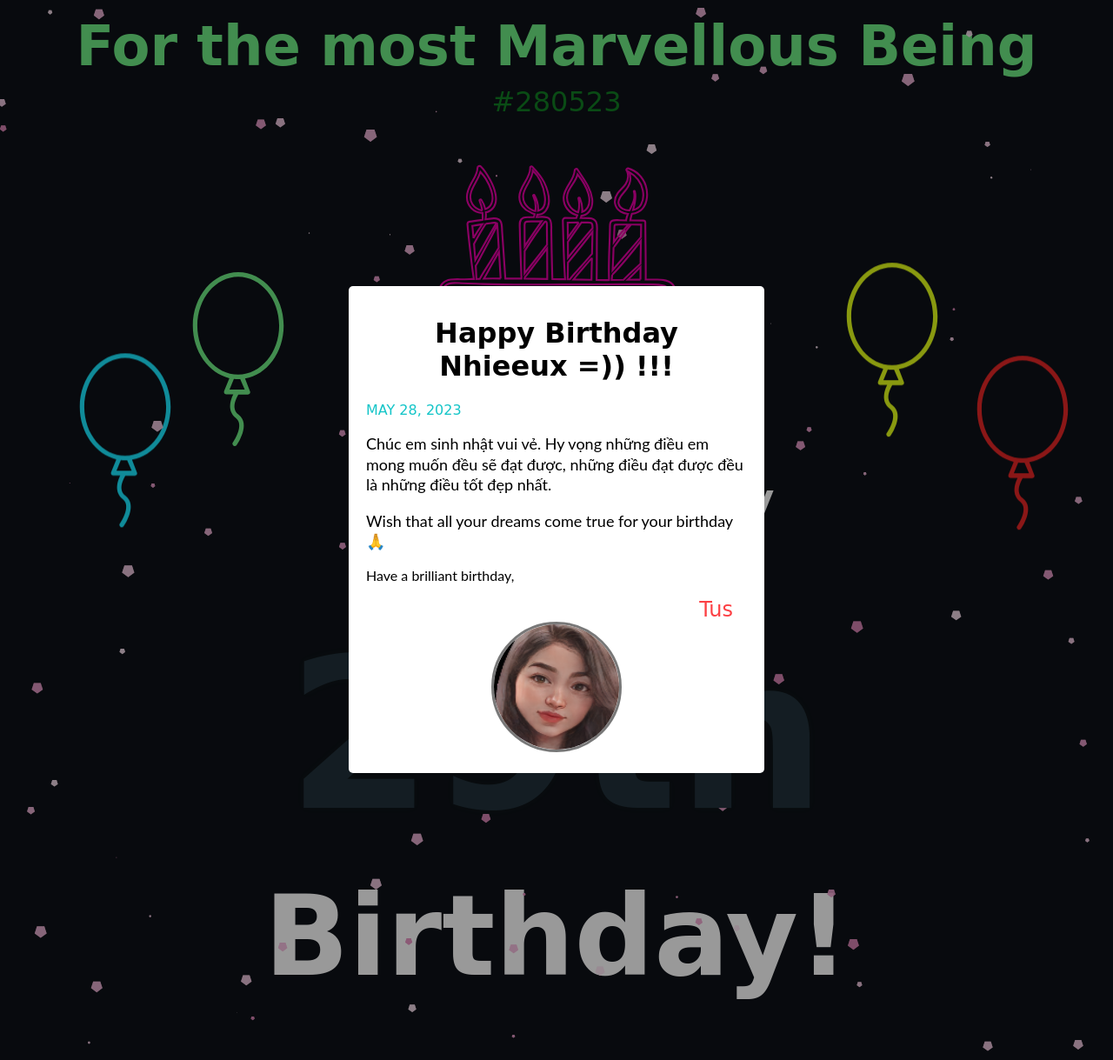
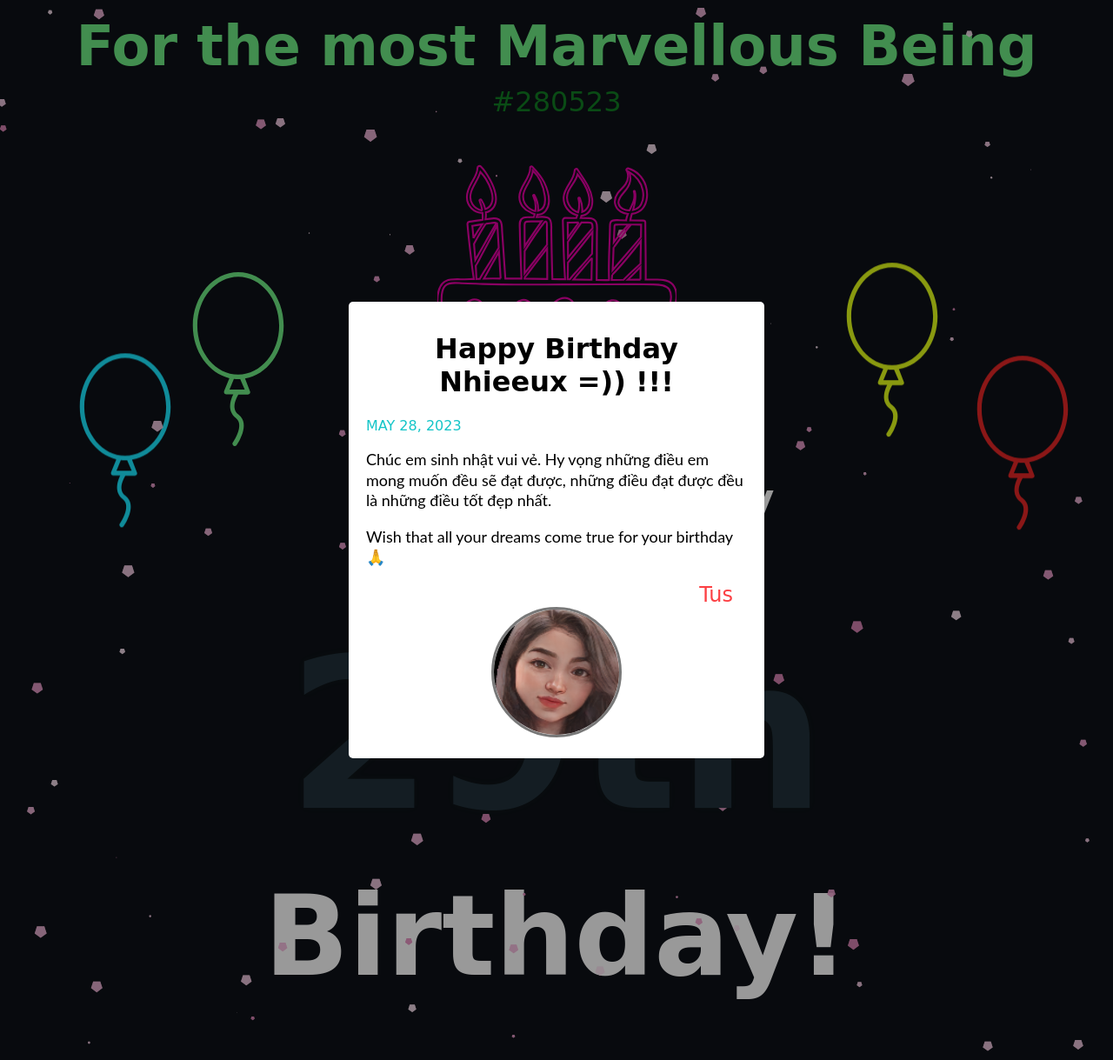
Before and after one commit to hodongtu/flask-heroku, a Flask app: page /hpbd in a window 1280 px wide. Shown: the whole page at 87% size. Run offline with Flask 3, Linux system fonts and the light colour scheme; some web fonts are replaced.

Commit message:
Update hpbd.html

```diff
--- a/templates/hpbd.html
+++ b/templates/hpbd.html
@@ -142,7 +142,7 @@
                         <p>Chúc em sinh nhật vui vẻ. Hy vọng những điều em mong muốn đều sẽ đạt được, những điều đạt được đều là những điều tốt đẹp nhất.</p>
                         <p>Wish that all your dreams come true for your birthday 🙏</p>
                     </div>
-                    <p class="card-information__sign-off">Have a brilliant birthday,</p>
+                    <!-- <p class="card-information__sign-off">Love,</p> -->
                     <span class="card-information__tuho">Tus</span>
                 </div>
                 <img class="avatar" src="{{ url_for('static', filename='css/anime_avatar.png' ) }}">
```
